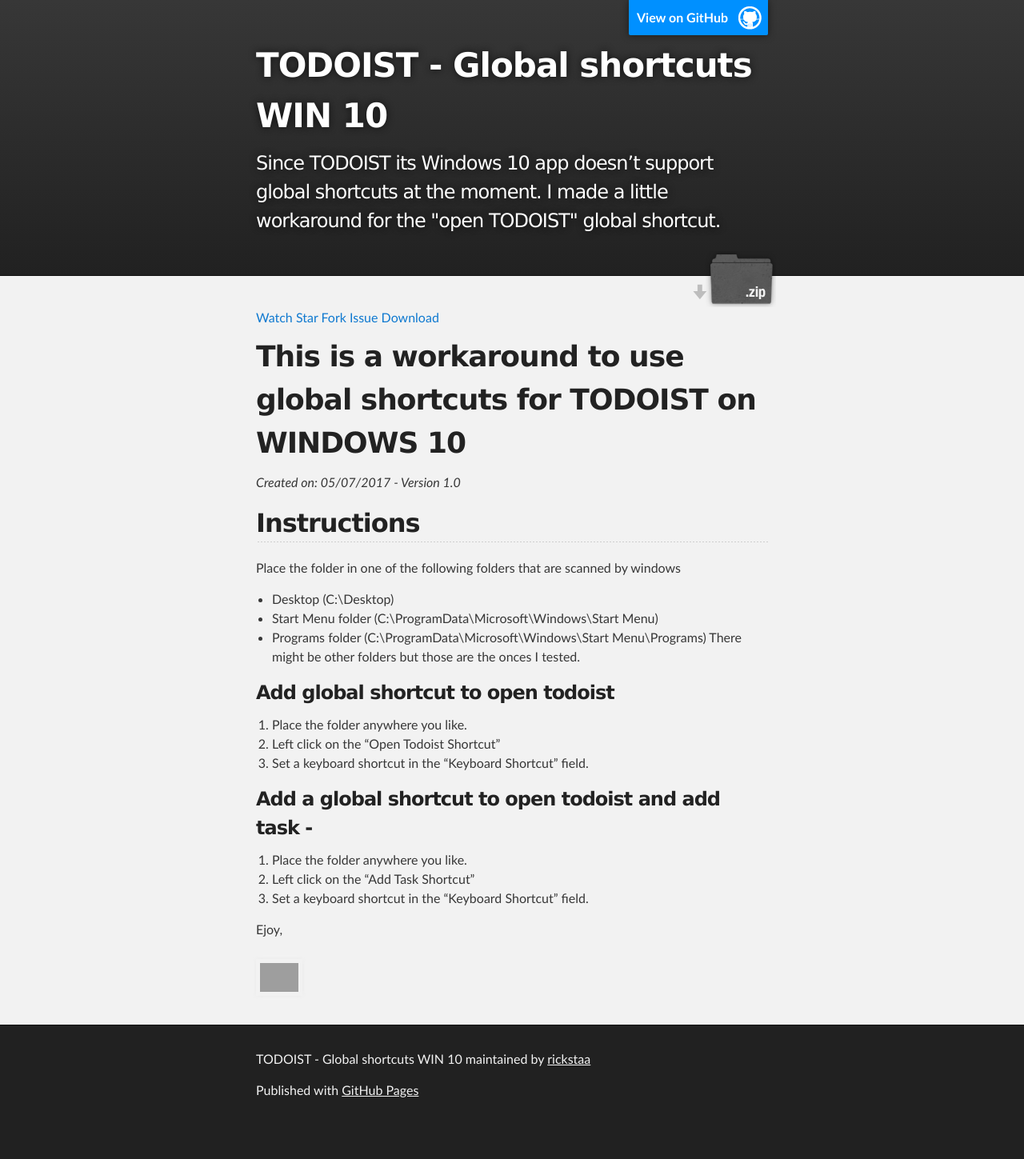
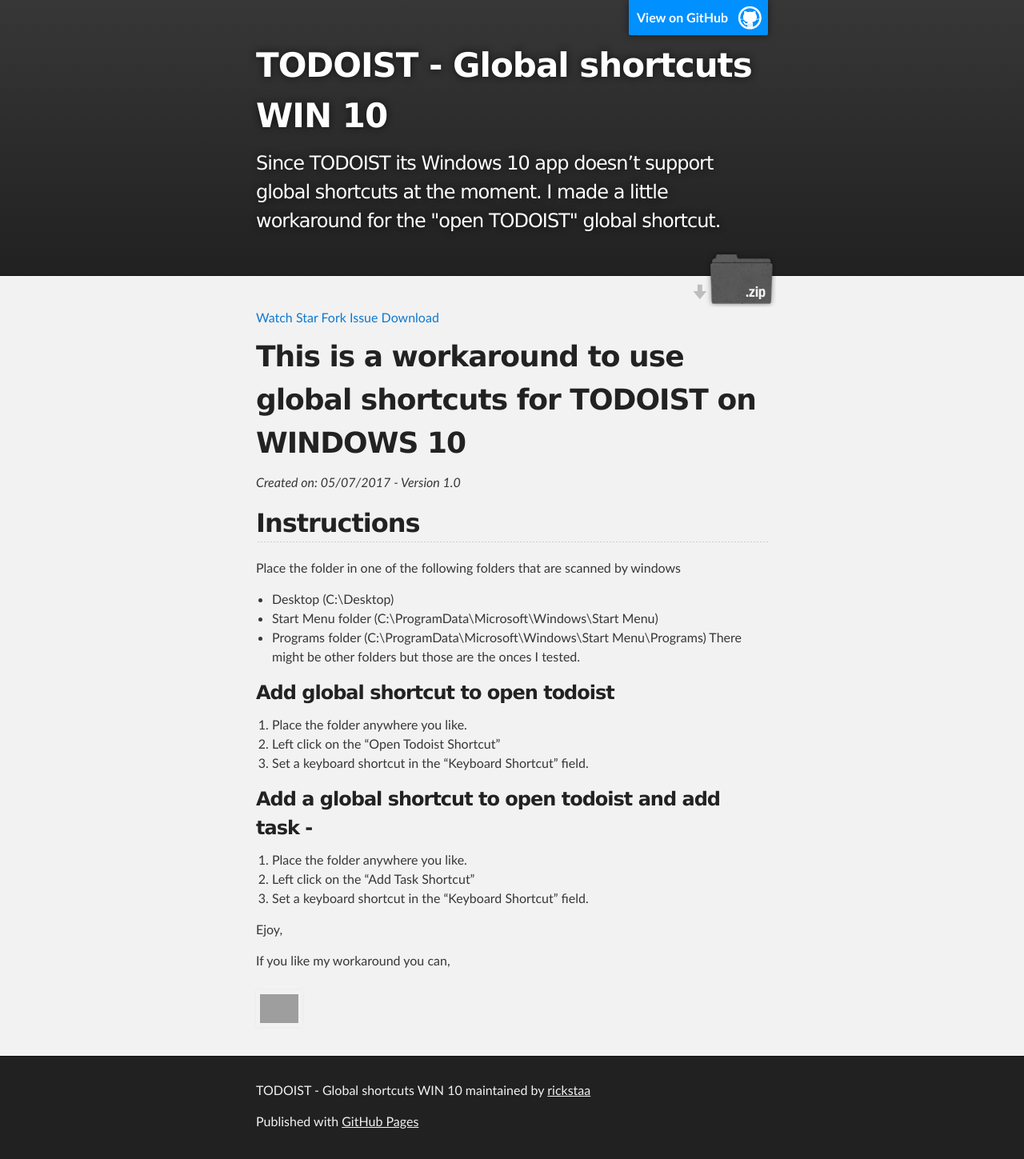
Before and after one commit to rickstaa/todoist-global-shortcuts-WIN10, a Jekyll site: the page built from index.md, in a window 1280 px wide. Shown: the whole page at 80% size. Built offline with Jekyll 4.4.1, drawn with Linux system fonts in a browser that asks for light colours; our own code applies the rules of GitHub Pages for plain Markdown files; before the commit the page ends 1410 px from its top, so only the background shows below that; grey boxes are pictures that could not be loaded.

Commit message:
Update index.md

```diff
--- a/index.md
+++ b/index.md
@@ -20,3 +20,5 @@ There might be other folders but those are the onces I tested.
 3. Set a keyboard shortcut in the "Keyboard Shortcut" field.
 
 Ejoy,
+
+If you like my workaround you can,
```
